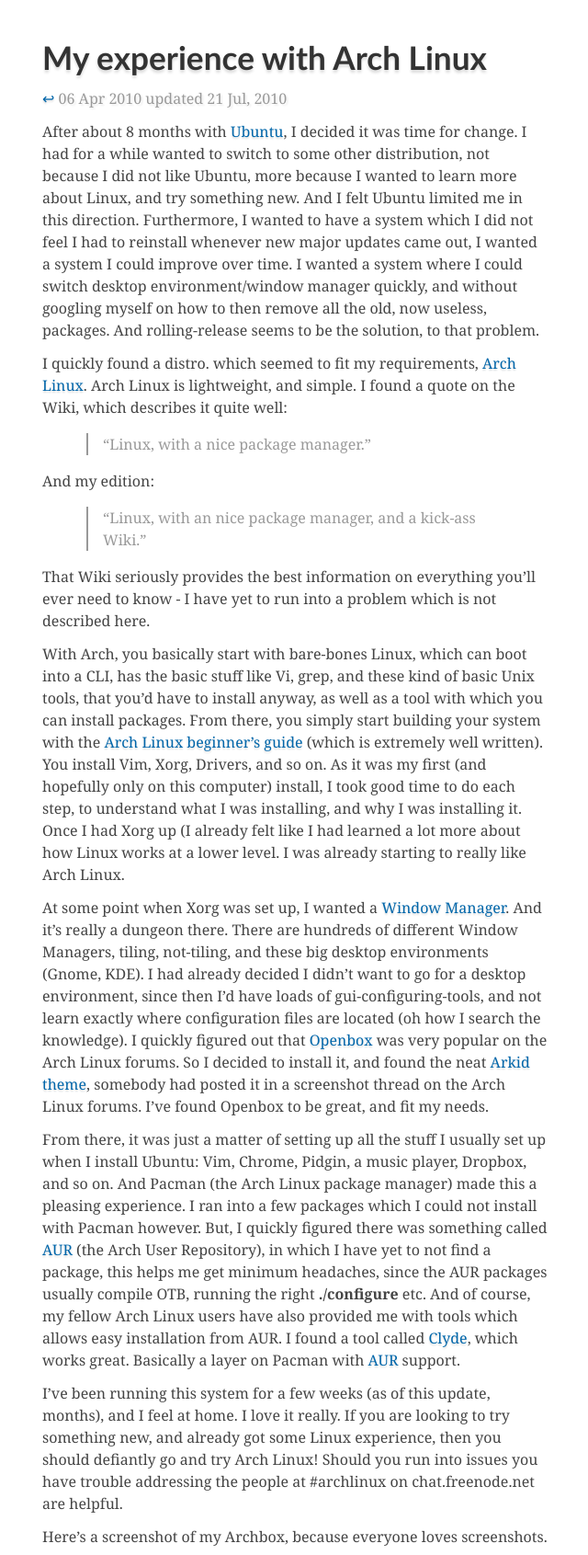
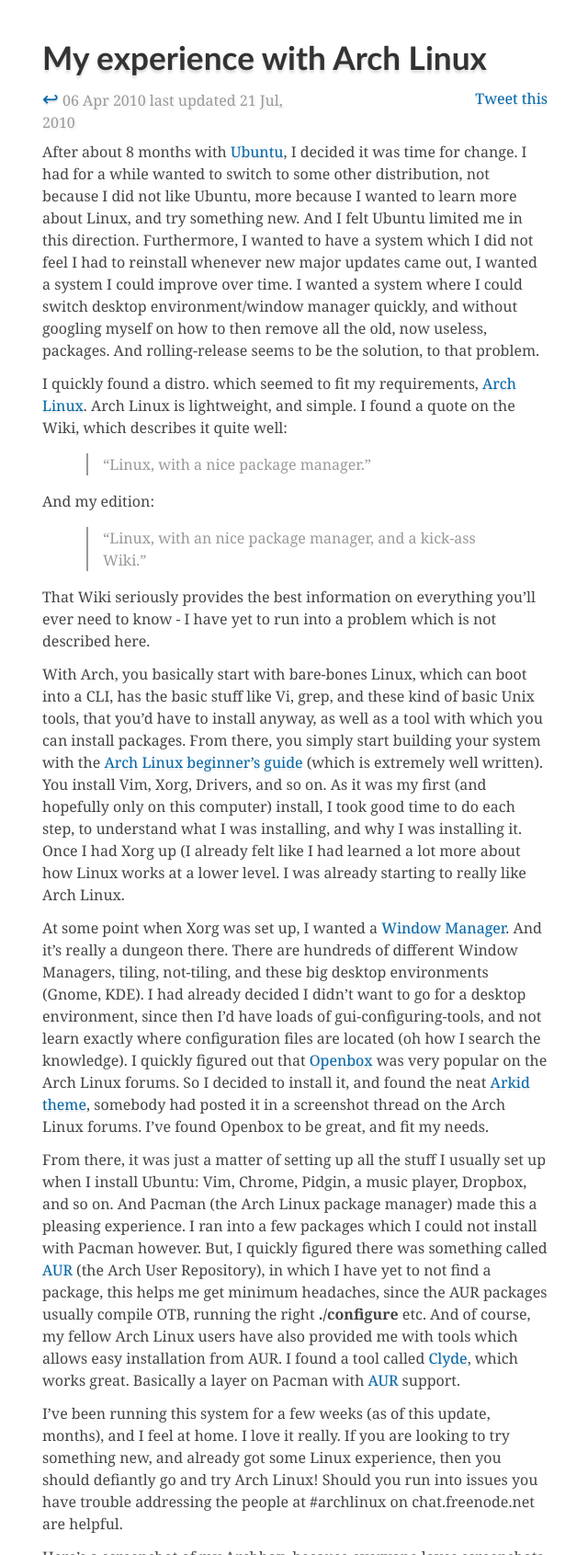
Before and after one commit to igor47/blog, a Jekyll site: the page built from _posts/2010-04-06-my-experience-with-arch-linux.markdown, in a window 1280 px wide, cut to the strip 0-1691 px from the top of the page. Shown: the whole strip at 92% size, without its empty margins (319-959 px from the left). Built offline with Jekyll 4.4.1, drawn with Linux system fonts in a browser that asks for light colours.

Commit message:
Redid the date/tweet section

```diff
--- a/_config.yml
+++ b/_config.yml
@@ -1 +1,2 @@
 pygments: true
+permalink: "/:title"
--- a/_layouts/post.html
+++ b/_layouts/post.html
@@ -4,18 +4,28 @@
 ---
 
 <h1>{{ page.title }}</h1>
-<p class="gray clicky" onclick="location.href='/'">
-	<a href="/" title="Back">&#x21A9;</a>
-	{{ page.date | date_to_string }}
+<div class="gray">
+  <div class="left">
+    <a href="/" title="Back" class="back">&#x21A9;</a>
+    {{ page.date | date_to_string }}
 
-	{% if page.updated %}
-		updated
-		{{ page.updated }}
-	{% endif %}
-</p>
+    {% if page.updated %}
+      last updated
+      {{ page.updated }}
+    {% endif %}
+  </div>
 
+  <div class="right">
+    <a href="http://twitter.com/?status={{ page.title }}%20http://sirupsen.com{{ page.url }}%20(via%20@Sirupsen)">Tweet this</a>
+  </div>
+</div>
+
+<div class="clear"></div>
+
+<!--
 <div id="tweetmeme">
   <script type="text/javascript" src="http://tweetmeme.com/i/scripts/button.js"></script>
 </div>
+-->
 
 {{ content }}
--- a/static/css/style.css
+++ b/static/css/style.css
@@ -281,7 +281,10 @@
 }
 .right {
   float:right;
-  width:50%;
+}
+
+.back {
+  font-size: 16pt;
 }
 
 .clear {
```
